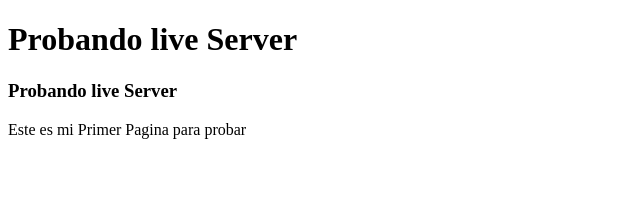
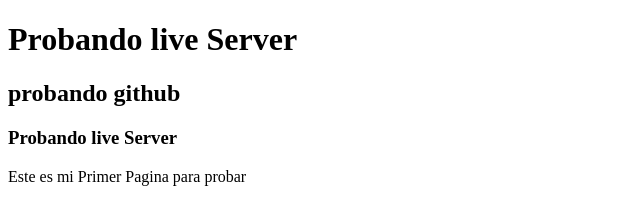
Before and after one commit to kvelasquez0001/kvelasquez0001.github.io, a plain HTML site: page Index.html in a window 1280 px wide. Shown: the whole page, without its empty margins (0-640 px from the left). Drawn offline with Linux system fonts and the light colour scheme.

```diff
--- a/Index.html
+++ b/Index.html
@@ -9,6 +9,7 @@
 </head>
 <body>
     <h1>Probando live Server</h1>
+    <h2>probando github</h2>
     <h3>Probando live Server</h3>
     <p>Este es mi Primer Pagina para probar</p>
 
```
